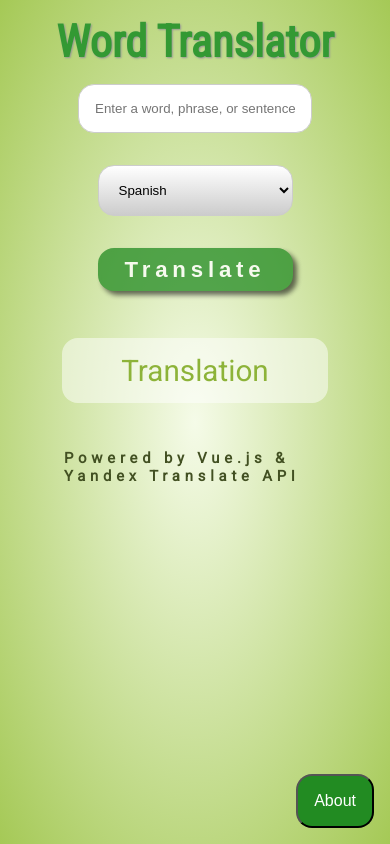
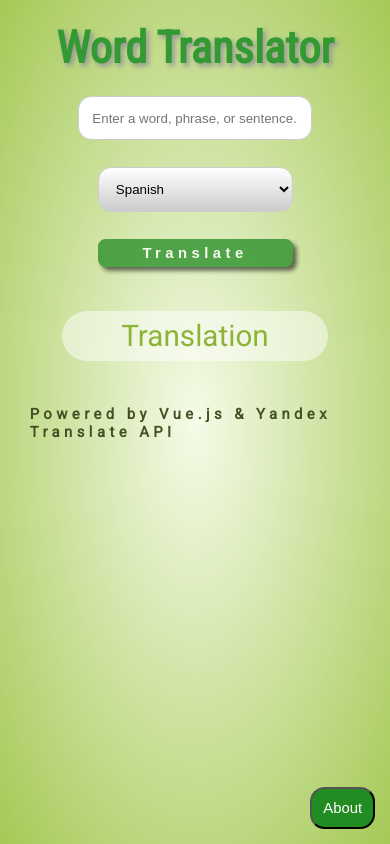
Before and after one commit to jbratcher/word_translator, a Vue app: page / in a window 390 px wide. Built offline with nearby package versions, Linux system fonts and the light colour scheme; what vue-resource would draw is missing.

Commit message:
css refactor, responsive typography

```diff
--- a/src/css/styles.css
+++ b/src/css/styles.css
@@ -24,17 +24,17 @@ body {
 
 h1 {
     font-family: 'Roboto Condensed', sans-serif;
-    font-size: 4em;
+    font-size: 3em;
     color: #393;
     font-weight: 900;
-    text-shadow: 0.0625rem 0.0625rem 0.125rem rgba(150, 150, 150, 1);
-    padding: 1rem;
+    text-shadow: 0.0625em 0.0625em 0.125em rgba(150, 150, 150, 1);
+    padding: 0.5em;
 }
 
 h5 {
-    letter-spacing: 0.3rem;
+    letter-spacing: 0.3em;
     color: #425022;
-    margin: 2rem 4rem;
+    margin: 2em;
     font-size: 1em;
 }
 
@@ -58,11 +58,11 @@ form {
 }
 
 form input, form select {
-    padding: 1rem;
+    padding: 1em;
     width: 30vw;
-    margin: 0 0 2rem;
-    border: 0.0625rem solid #ccc;
-    border-radius: 1rem;
+    margin: 0 0 2em;
+    border: 0.0625em solid #ccc;
+    border-radius: 1em;
 }
 
 form input[type="text"] {
@@ -70,13 +70,13 @@ form input[type="text"] {
 }
 
 form input:hover {
-    border: 0.0625rem solid aqua;
+    border: 0.0625em solid aqua;
 }
 
 form select {
     background: linear-gradient(to bottom, #fff 0%, #ccc 100%);
-    border: 0.0625rem solid #ccc;
-    box-shadow: inset 0 0.0625rem 0.1875 #ddd;
+    border: 0.0625em solid #ccc;
+    box-shadow: inset 0 0.0625em 0.1875 #ddd;
     vertical-align: middle;
 }
 
@@ -91,41 +91,41 @@ form select:focus {
     background: #228b22;
     color: #fff;
     font-weight: 900;
-    border: #228b22 0.2rem solid;
-    border-radius: 1rem;
-    box-shadow: 0.25rem 0.25rem 0.3125rem 0rem rgba(0,0,0,0.75);
-    font-size: 2em;
-    letter-spacing: 0.3rem;
+    border: #228b22 0.2em solid;
+    border-radius: 0.5em;
+    box-shadow: 0.25em 0.25em 0.3125em 0em rgba(0,0,0,0.75);
+    font-size: 1em;
+    letter-spacing: 0.3em;
     opacity: 0.75;
-    padding: 0.5rem;
+    padding: 0.25em;
 }
 
 .btn:hover, .btn:active, .btn:target {
     background: #27a127;
-    border: #27a127 0.2rem solid;
+    border: #27a127 0.2em solid;
     opacity: 1;
 }
 
 /* Output */
 
 .output {
-    font-size: 3rem;
+    font-size: 2em;
     color: #8DB339;
     background: rgba(255,255,255,0.5);
-    padding: 0.5em 2em;
-    border-radius: 1rem;
+    padding: 0.25em 2em;
+    border-radius: 1em;
 }
 
 /* About Button */
 
 #about-btn {
     position: absolute;
-    bottom: 1rem;
-    right: 1rem;
-    padding: 1rem;
-    border-radius: 1rem;
+    bottom: 1em;
+    right: 1em;
+    padding: 0.75em;
+    border-radius: 1em;
     background: #228b22;
-    font-size: 1rem;
+    font-size: 1em;
     color: #fff;
     z-index: 999;
 }
@@ -145,7 +145,7 @@ form select:focus {
 }
 
 #about h2 {
-    font-size: 1.5em;
+    font-size: 2em;
     padding: 1em 2em;
 }
 
@@ -164,7 +164,7 @@ form select:focus {
 
 /* Media Queries */
 
-@media (max-width: 30rem) {
+@media (max-width: 30em) {
 
     h1 {
         font-size: 3em;
@@ -175,12 +175,12 @@ form select:focus {
     }
 
     .btn {
-        font-size: 1.5em;
+        font-size: 1em;
     }
 
 }
 
-@media (max-width: 50rem) {
+@media (max-width: 50em) {
 
     form input {
         width: 50vw;
```
